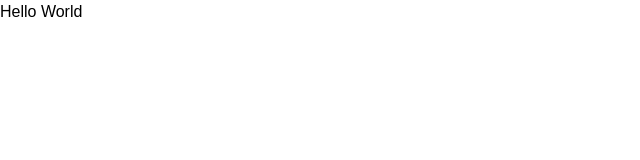
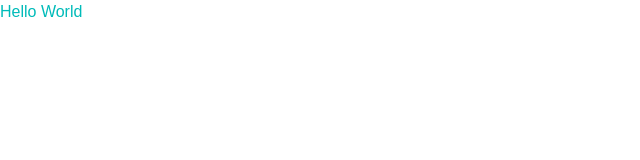
Before and after one commit to joaosantoz/web-nuxt-dentist, a Nuxt app: page /profile/1 in a window 1280 px wide. Shown: the top 160 px of the page, without its empty margins (0-640 px from the left). Built offline with nearby package versions, Linux system fonts and the light colour scheme.

Commit message:
feat: getting ready for first page

```diff
--- a/components/ComponentExample/index.vue
+++ b/components/ComponentExample/index.vue
@@ -1,5 +1,5 @@
 <template>
-  <div>{{ text }}</div>
+  <h1 class="text-primary">{{ text }}</h1>
 </template>
 
 <script setup>
--- a/pages/profile/[id].vue
+++ b/pages/profile/[id].vue
@@ -4,10 +4,4 @@
   </div>
 </template>
 
-<script setup>
-import { ref } from "vue";
-
-import ComponentExample from "@/components/ComponentExample"
-
-const sentenceExample = ref("Profile Page");
-</script>
+<script setup></script>
```
